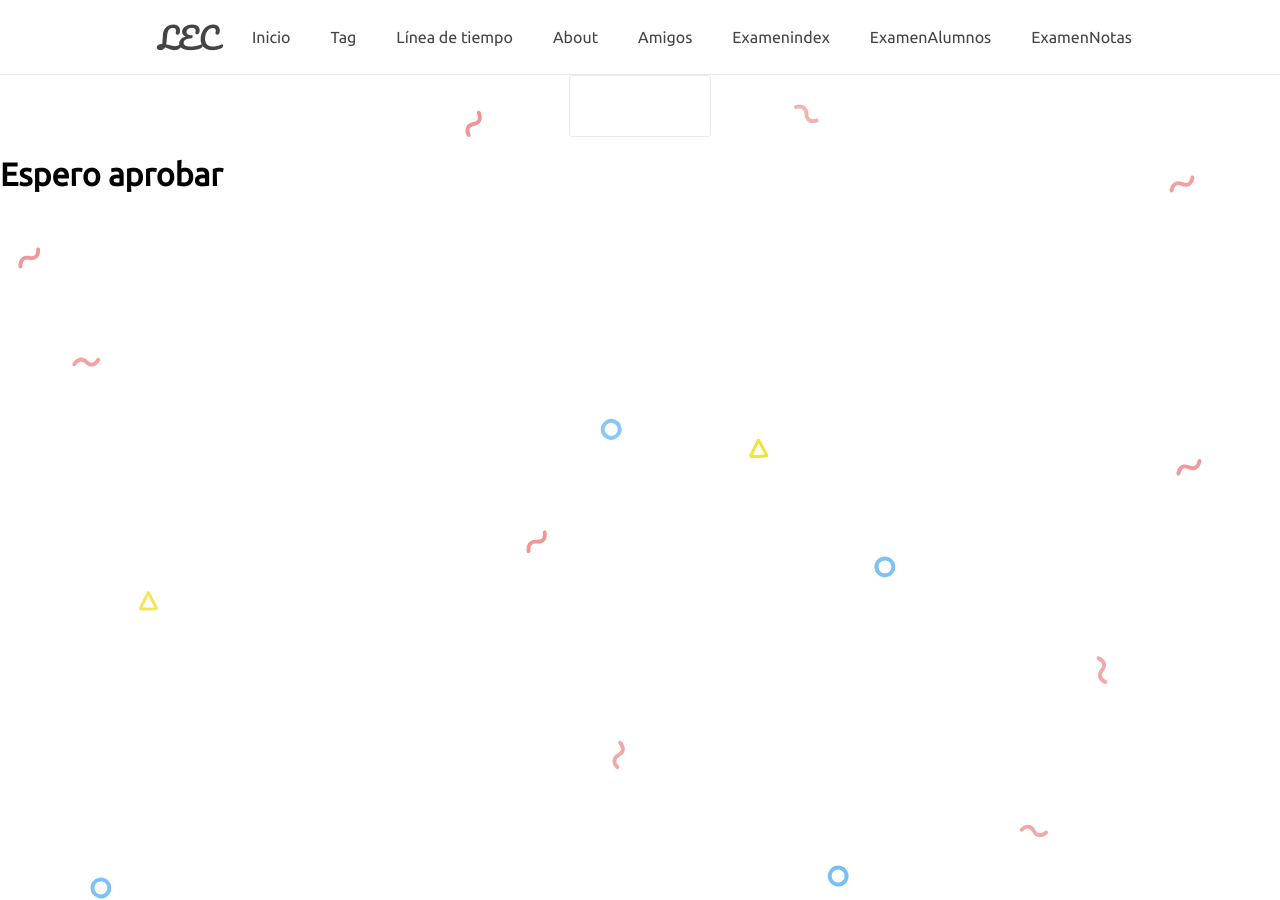
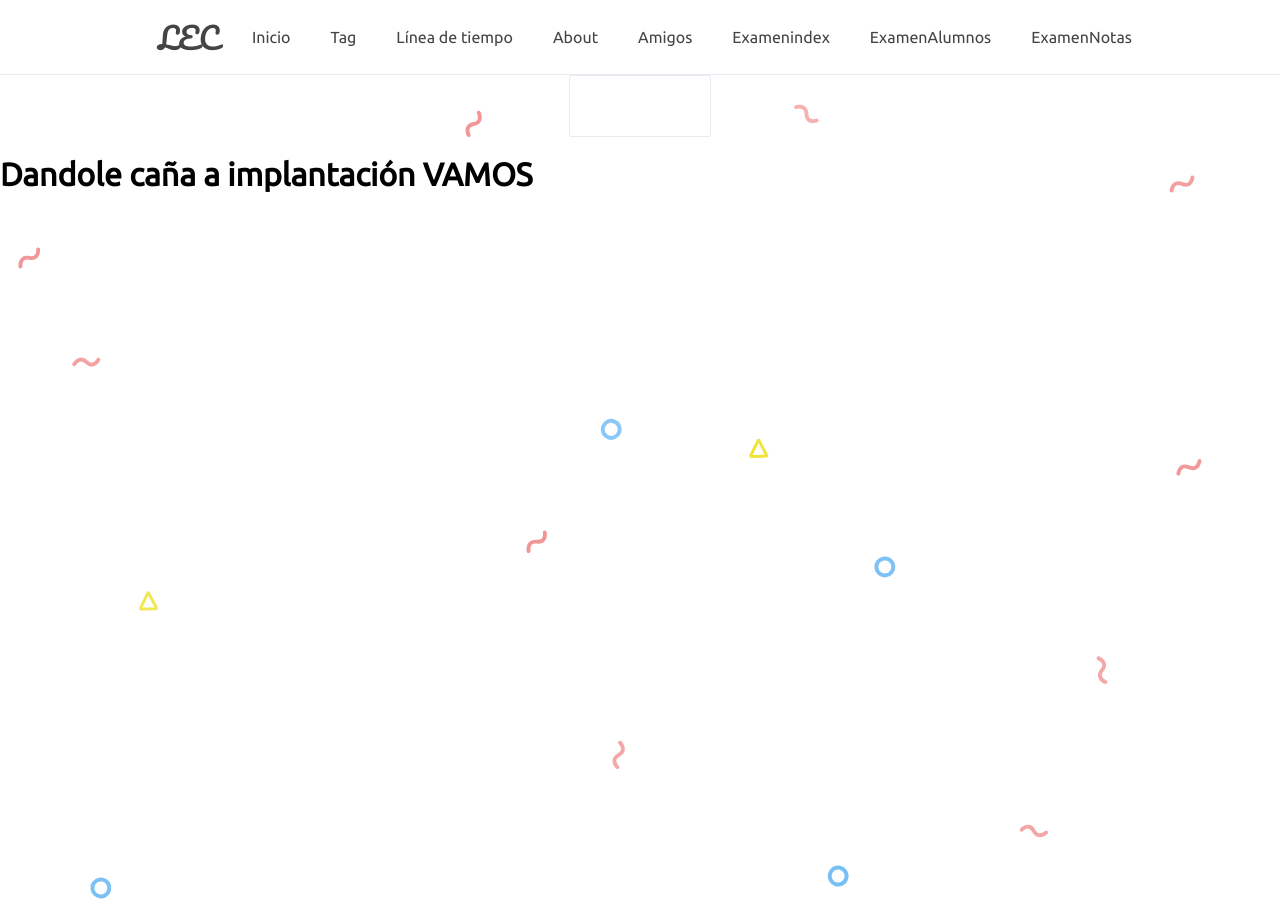
Before and after one commit to antonioperezmartindenicolas/antonioperezmartindenicolas.github.io, a Jekyll site: the page built from examen/notas.html, in a window 1280 px wide. Built offline with Jekyll 4.4.1, drawn with Linux system fonts in a browser that asks for light colours; comment, search, counter and statistics services are not loaded.

Commit message:
Actualizando texto en notas.html

```diff
--- a/examen/notas.html
+++ b/examen/notas.html
@@ -4,4 +4,4 @@ layout: default
 {% include header.html %}
 {% include boot.html %}
 {% include pageNav.html %}
-<h1>Espero aprobar</h1>
+<h1>Dandole caña a implantación VAMOS</h1>
```
